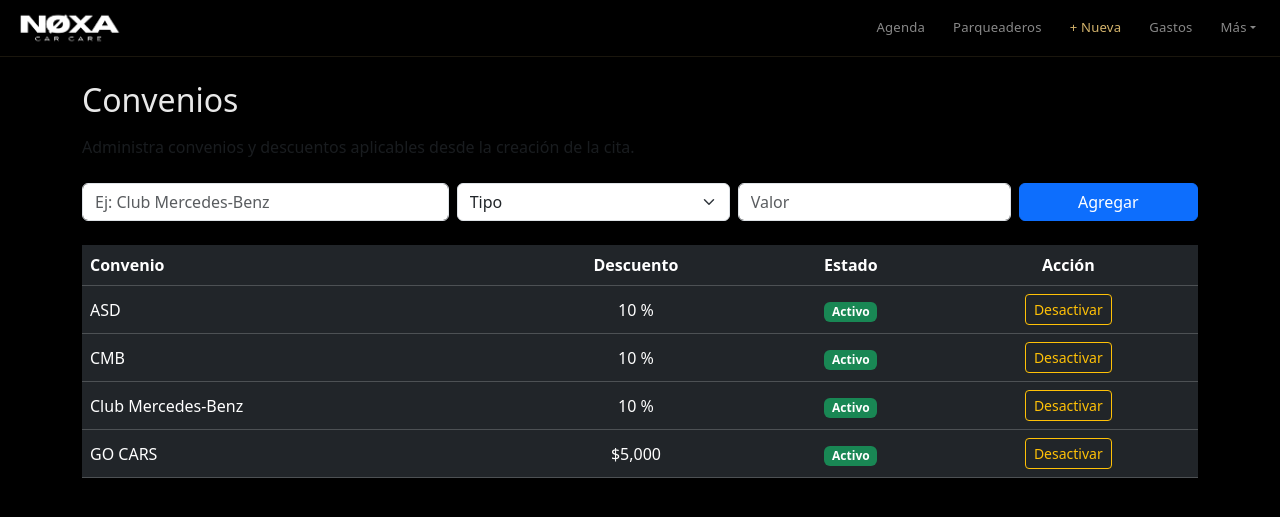
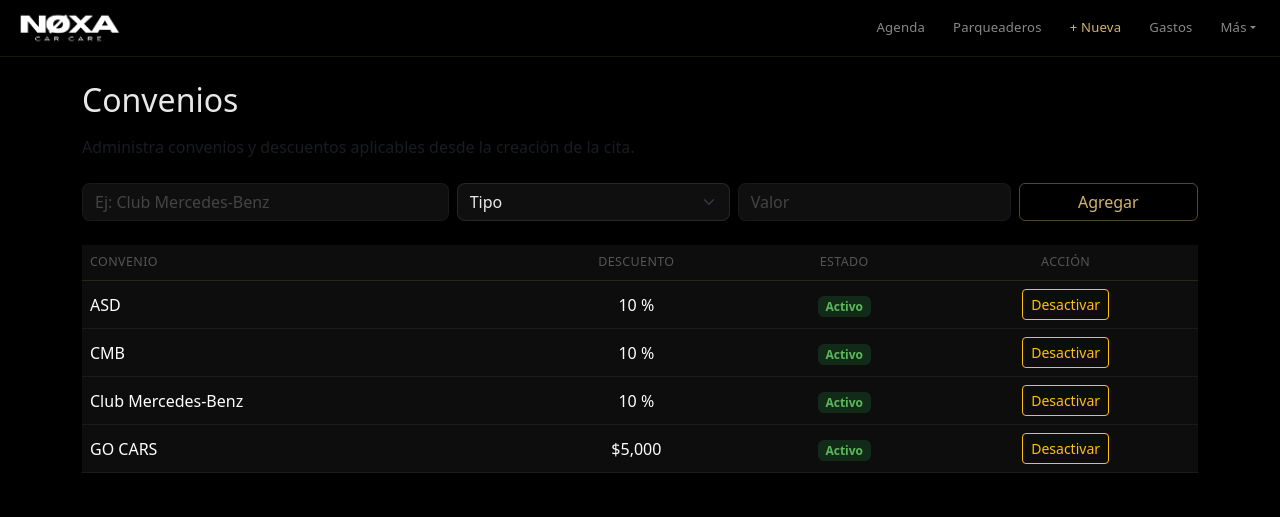
Before and after one commit to elsebastiann/agenda-detalling, a Flask app: page /agreements in a window 1280 px wide. Shown: the top 517 px of the page. Run offline with Flask 3, Linux system fonts and the light colour scheme; data comes from the database, SQL or seed files in the repository.

Commit message:
mejoras ui despues del redisgn

```diff
--- a/templates/base.html
+++ b/templates/base.html
@@ -79,9 +79,152 @@
       background: rgba(212,180,108,0.06);
     }
 
+    /* ══════════════════════════════════════
+       OVERRIDES GLOBALES DE BOOTSTRAP
+       Aplican a todos los templates
+    ══════════════════════════════════════ */
+
+    /* Botones — quitar azul, usar dorado */
+    .btn-primary {
+      background-color: transparent !important;
+      border: 1px solid rgba(212,180,108,0.4) !important;
+      color: #d4b46c !important;
+    }
+    .btn-primary:hover, .btn-primary:focus, .btn-primary:active {
+      background-color: rgba(212,180,108,0.1) !important;
+      border-color: #d4b46c !important;
+      color: #d4b46c !important;
+      box-shadow: none !important;
+    }
+    .btn-outline-primary {
+      border-color: rgba(212,180,108,0.4) !important;
+      color: #d4b46c !important;
+      background: transparent !important;
+    }
+    .btn-outline-primary:hover {
+      background-color: rgba(212,180,108,0.1) !important;
+      color: #d4b46c !important;
+    }
+    .btn-outline-secondary {
+      border-color: rgba(255,255,255,0.12) !important;
+      color: #666 !important;
+      background: transparent !important;
+    }
+    .btn-outline-secondary:hover {
+      background-color: rgba(255,255,255,0.06) !important;
+      color: #e8e8e8 !important;
+    }
+    .btn-outline-danger {
+      border-color: rgba(220,53,69,0.4) !important;
+      color: #e05c6a !important;
+      background: transparent !important;
+    }
+    .btn-outline-danger:hover {
+      background-color: rgba(220,53,69,0.1) !important;
+    }
+    .btn-success {
+      background-color: transparent !important;
+      border: 1px solid rgba(40,167,69,0.4) !important;
+      color: #5cb85c !important;
+    }
+    .btn-success:hover {
+      background-color: rgba(40,167,69,0.1) !important;
+      box-shadow: none !important;
+    }
+    .btn-secondary {
+      background-color: transparent !important;
+      border: 1px solid rgba(255,255,255,0.1) !important;
+      color: #555 !important;
+    }
+
+    /* Form controls — sin marco azul Bootstrap */
+    .form-control,
+    .form-select {
+      background-color: #0f0f0f !important;
+      border: 1px solid rgba(255,255,255,0.1) !important;
+      color: #e8e8e8 !important;
+      border-radius: 8px !important;
+      box-shadow: none !important;
+      transition: border-color 0.15s !important;
+    }
+    .form-control:focus,
+    .form-select:focus {
+      background-color: #0f0f0f !important;
+      border-color: rgba(212,180,108,0.5) !important;
+      color: #e8e8e8 !important;
+      box-shadow: none !important;
+      outline: none !important;
+    }
+    .form-control::placeholder {
+      color: #444 !important;
+    }
+    /* Fix color picker y date input en iOS/Safari */
+    input[type="date"],
+    input[type="time"] {
+      color-scheme: dark;
+    }
+
+    /* Labels */
+    .form-label {
+      color: #666 !important;
+      font-size: 0.78rem !important;
+      margin-bottom: 4px !important;
+    }
+
+    /* Tablas */
+    .table-dark {
+      --bs-table-bg: #0d0d0d !important;
+      --bs-table-hover-bg: rgba(212,180,108,0.05) !important;
+      --bs-table-border-color: rgba(255,255,255,0.06) !important;
+      color: #e8e8e8 !important;
+    }
+    .table-dark thead th {
+      color: #555 !important;
+      font-weight: 500 !important;
+      font-size: 0.78rem !important;
+      text-transform: uppercase !important;
+      letter-spacing: 0.4px !important;
+      border-bottom: 1px solid rgba(212,180,108,0.15) !important;
+    }
+
+    /* Formularios con borde: quitar border-secondary, reemplazar */
+    .border, .border-secondary {
+      border-color: rgba(255,255,255,0.08) !important;
+    }
+    form.rounded.border,
+    .p-3.rounded.border {
+      background: #0a0a0a !important;
+      border: 1px solid rgba(212,180,108,0.12) !important;
+      border-radius: 12px !important;
+    }
+
+    /* Titles */
+    h1, h2, h3, h4, h5, h6 {
+      color: #e8e8e8;
+    }
+
+    /* text-success en totales */
+    .text-success {
+      color: #d4b46c !important;
+    }
+
+    /* Badges */
+    .badge.bg-success { background-color: rgba(40,167,69,0.2) !important; color: #5cb85c !important; }
+    .badge.bg-danger  { background-color: rgba(220,53,69,0.2)  !important; color: #e05c6a !important; }
+    .badge.bg-secondary { background-color: rgba(255,255,255,0.08) !important; color: #888 !important; }
+    .badge.bg-warning { background-color: rgba(212,180,108,0.2) !important; color: #d4b46c !important; }
+    .badge.bg-info    { background-color: rgba(23,162,184,0.2)  !important; color: #5bc0de !important; }
+
     /* ── Logo centrado en móvil ── */
     .mobile-logo-bar {
       display: none;
+    }
+
+    /* Quitar margin-top del primer hijo en móvil para no dejar gap */
+    @media (max-width: 991.98px) {
+      .container-fluid > *:first-child {
+        margin-top: 0 !important;
+      }
     }
 
     /* ── Bottom nav (solo móvil) ── */
@@ -262,7 +405,7 @@
   {% block extra_head %}{% endblock %}
 </head>
 
-<body style="background-color:#000000 !important; color:#e8e8e8;">
+<body style="background-color:#000000 !important; color:#e8e8e8; margin:0; padding:0;">
 
 <!-- Logo + fecha (solo móvil) -->
 <div class="mobile-logo-bar" style="position: relative;">
@@ -342,7 +485,7 @@
   </div>
 </nav>
 
-<div class="container-fluid px-4">
+<div class="container-fluid px-3 px-lg-4">
   {% with messages = get_flashed_messages(with_categories=true) %}
     {% if messages %}
       {% for category, message in messages %}
```
